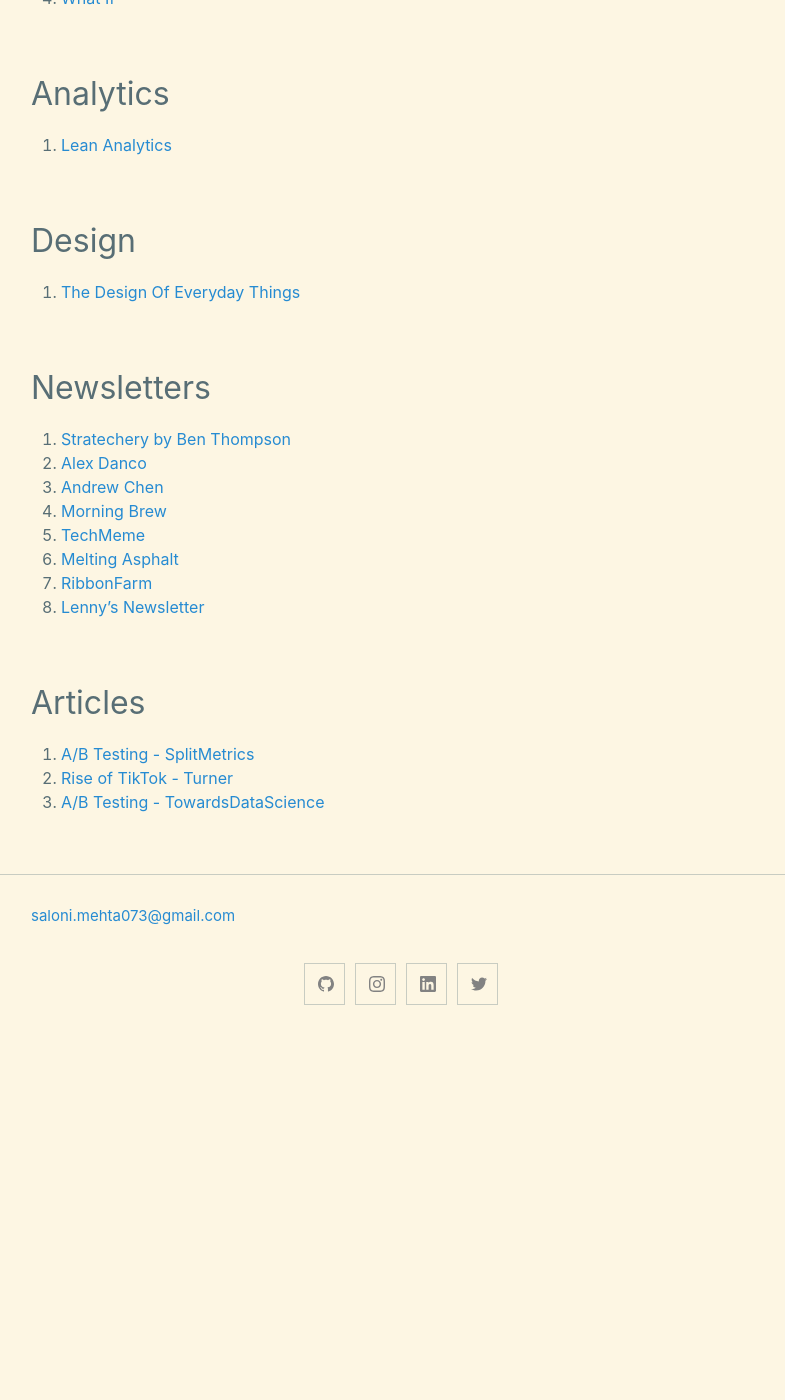
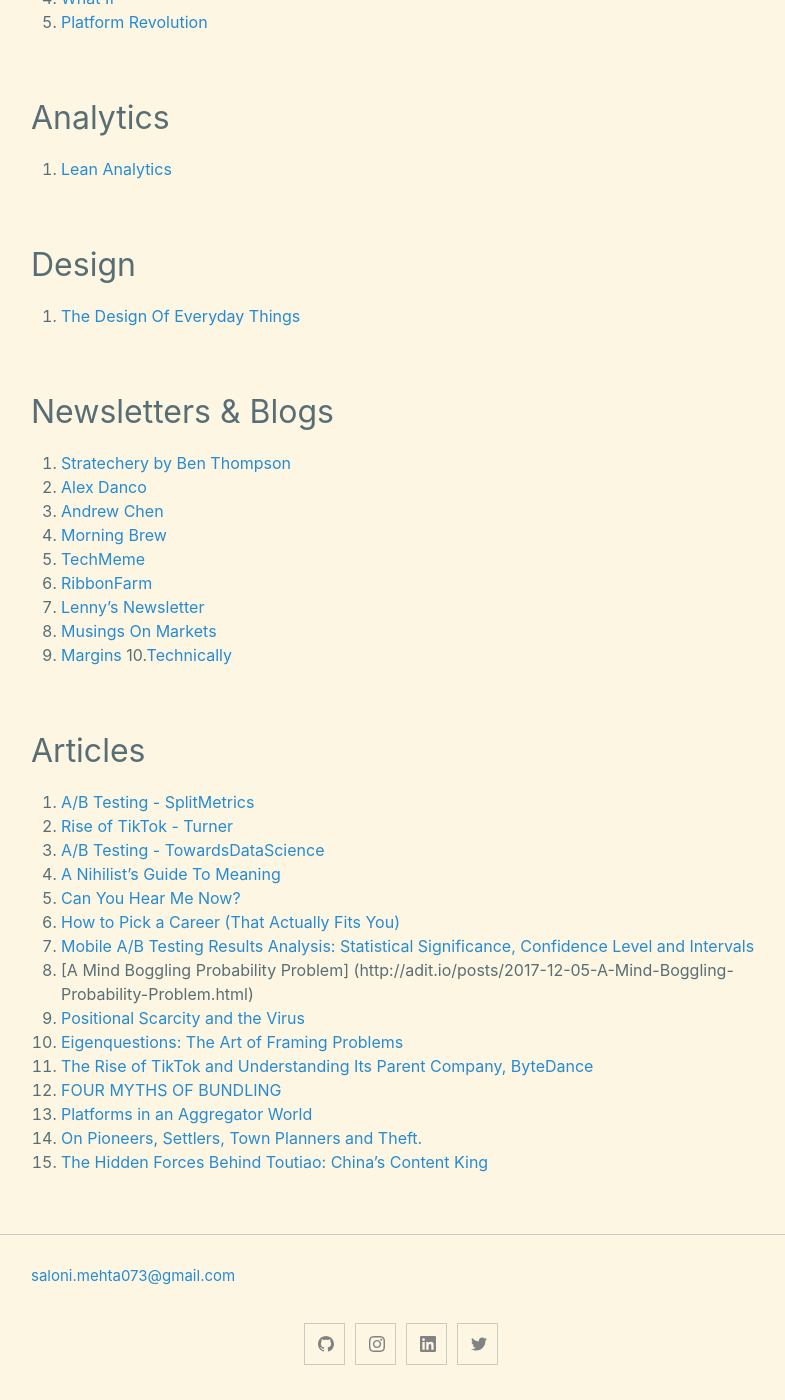
Before and after one commit to salonimehta073/mydoctheme, a Jekyll site: the page built from reading-list.md, in a window 1280 px wide and 1400 px high, scrolled down 520 px. Shown: the whole window, without its empty margins (239-1024 px from the left). Built offline with Jekyll 4.4.1, drawn with Linux system fonts in a browser that asks for light colours; before the commit the page ends 1560 px from its top, so only the background shows below that.

Commit message:
Update reading-list.md

```diff
--- a/reading-list.md
+++ b/reading-list.md
@@ -17,6 +17,7 @@ permalink: /reading-list/
 2. [Algorithms to Live By](https://www.amazon.in/Algorithms-Live-Computer-Science-Decisions/dp/1627790365)
 3. [The Forty Rules Of Love](https://www.amazon.in/Forty-Rules-Love-Elif-Shafak/dp/0241972930/)
 4. [What If](https://www.amazon.in/What-If-Randall-Munroe/dp/1848549563/)
+5. [Platform Revolution](https://www.amazon.in/Platform-Revolution-Networked-Transforming-Economy/dp/0393249131)
 
 ## Analytics ##
 
@@ -26,18 +27,32 @@ permalink: /reading-list/
 
 1. [The Design Of Everyday Things](https://www.amazon.in/Design-Everyday-Things-Don-Norman/dp/0465050654/)
 
-## Newsletters ##
+## Newsletters & Blogs ##
 
 1. [Stratechery by Ben Thompson](https://stratechery.com/)
 2. [Alex Danco](https://alexdanco.com/)
 3. [Andrew Chen](https://andrewchen.co/)
 4. [Morning Brew](https://www.morningbrew.com/)
 5. [TechMeme](https://www.techmeme.com/)
-6. [Melting Asphalt](https://meltingasphalt.com/)
-7. [RibbonFarm](www.ribbonfarm.com)
-8. [Lenny's Newsletter](https://www.lennyrachitsky.com/)
+6. [RibbonFarm](www.ribbonfarm.com)
+7. [Lenny's Newsletter](https://www.lennyrachitsky.com/)
+8. [Musings On Markets](http://aswathdamodaran.blogspot.com/)
+9. [Margins](https://themargins.substack.com/)
+10.[Technically](https://technically.substack.com/)
 
 ## Articles ##
 1. [A/B Testing - SplitMetrics](https://splitmetrics.com/blog/mobile-a-b-testing-statistical-significance/)
 2. [Rise of TikTok - Turner](https://turner.substack.com/p/the-rise-of-tiktok-and-understanding)
 3. [A/B Testing - TowardsDataScience](https://towardsdatascience.com/a-b-testing-with-chi-squared-test-to-maximize-conversions-and-ctrs-6599271a2c31)
+4. [A Nihilist's Guide To Meaning](https://meltingasphalt.com/a-nihilists-guide-to-meaning/)
+5. [Can You Hear Me Now?](https://www.ribbonfarm.com/2015/12/01/can-you-hear-me-now/)
+6. [How to Pick a Career (That Actually Fits You)](https://waitbutwhy.com/2018/04/picking-career.html)
+7. [Mobile A/B Testing Results Analysis: Statistical Significance, Confidence Level and Intervals](https://splitmetrics.com/blog/mobile-a-b-testing-statistical-significance/)
+8. [A Mind Boggling Probability Problem] (http://adit.io/posts/2017-12-05-A-Mind-Boggling-Probability-Problem.html)
+9. [Positional Scarcity and the Virus](https://alexdanco.com/2020/04/01/positional-scarcity-and-the-virus/)
+10. [Eigenquestions: The Art of Framing Problems](https://coda.io/@shishir/eigenquestions-the-art-of-framing-problems)
+11. [The Rise of TikTok and Understanding Its Parent Company, ByteDance](https://turner.substack.com/p/the-rise-of-tiktok-and-understanding)
+12. [FOUR MYTHS OF BUNDLING](https://coda.io/@shishir/four-myths-of-bundling)
+13. [Platforms in an Aggregator World](https://stratechery.com/2020/platforms-in-an-aggregator-world/)
+14. [On Pioneers, Settlers, Town Planners and Theft.](https://blog.gardeviance.org/2015/03/on-pioneers-settlers-town-planners-and.html)
+15. [The Hidden Forces Behind Toutiao: China’s Content King](https://blog.ycombinator.com/the-hidden-forces-behind-toutiao-chinas-content-king/)
```
